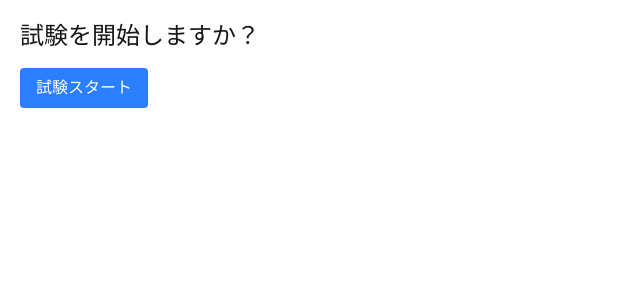
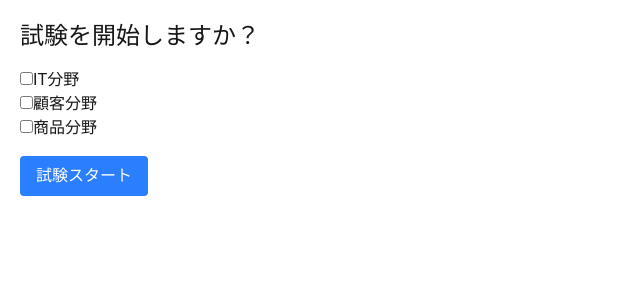
Before and after one commit to hhhtak/next-multiple-choice-questions, a Next.js app: page / in a window 1280 px wide. Shown: the top 300 px of the page, without its empty margins (0-640 px from the left). Built offline with nearby package versions, Linux system fonts and the light colour scheme.

Commit message:
チェックボックスで読み込むcsvを選べるように修正

```diff
--- a/src/app/page.tsx
+++ b/src/app/page.tsx
@@ -6,32 +6,90 @@ import { useSetAtom } from "jotai";
 import { useRouter } from "next/navigation";
 import { useEffect, useState } from "react";
 
+type Field = "it" | "customer" | "product";
+
 const StartScreen = () => {
   const setQuestionData = useSetAtom(questionDataAtom);
   const setCurrentIndex = useSetAtom(currentIndexAtom);
   const [loading, setLoading] = useState(true);
+  const [selectedFields, setSelectedFields] = useState<Field[]>([]); // 選択された分野を保持
   const router = useRouter();
+
+  const handleFieldChange = (field: Field) => {
+    setSelectedFields((prev) =>
+      prev.includes(field) ? prev.filter((f) => f !== field) : [...prev, field]
+    );
+  };
 
   useEffect(() => {
     const fetchCsv = async () => {
-      const res = await fetch("/csv/it.csv");
-      const text = await res.text();
-      const parsed = parseCsv(text);
-      setQuestionData(parsed);
-      setCurrentIndex(0);
-      setLoading(false);
+      if (selectedFields.length === 0) {
+        setLoading(false);
+        return; // 選択されていない場合は読み込まない
+      }
+
+      setLoading(true);
+      const csvPromises = selectedFields.map(async (field) => {
+        const res = await fetch(`/csv/${field}.csv`);
+        const text = await res.text();
+        return parseCsv(text);
+      });
+
+      try {
+        const csvDataArrays = await Promise.all(csvPromises);
+        const combinedData = csvDataArrays.flat(); // 複数のCSVデータを結合
+        setQuestionData(combinedData);
+        setCurrentIndex(0);
+      } catch (error) {
+        console.error("CSVファイルの読み込みに失敗しました:", error);
+        // エラー処理を追加
+      } finally {
+        setLoading(false);
+      }
     };
+
     fetchCsv();
-  }, [setQuestionData, setCurrentIndex]);
+  }, [selectedFields, setQuestionData, setCurrentIndex]);
 
   if (loading) return <div>読み込み中...</div>;
 
   return (
     <>
       <h1 className="text-2xl mb-4">試験を開始しますか？</h1>
+      <div className="mb-4">
+        {/* チェックボックス */}
+        <div>
+          <input
+            type="checkbox"
+            id="it"
+            checked={selectedFields.includes("it")}
+            onChange={() => handleFieldChange("it")}
+          />
+          <label htmlFor="it">IT分野</label>
+        </div>
+        <div>
+          <input
+            type="checkbox"
+            id="customer"
+            checked={selectedFields.includes("customer")}
+            onChange={() => handleFieldChange("customer")}
+          />
+          <label htmlFor="customer">顧客分野</label>
+        </div>
+        <div>
+          <input
+            type="checkbox"
+            id="product"
+            checked={selectedFields.includes("product")}
+            onChange={() => handleFieldChange("product")}
+          />
+          <label htmlFor="product">商品分野</label>
+        </div>
+      </div>
       <button
         onClick={() => router.push("/questions")}
         className="bg-blue-500 text-white px-4 py-2 rounded"
+        disabled={selectedFields.length === 0} // 選択されていない場合はボタンを無効化
       >
         試験スタート
       </button>
```
